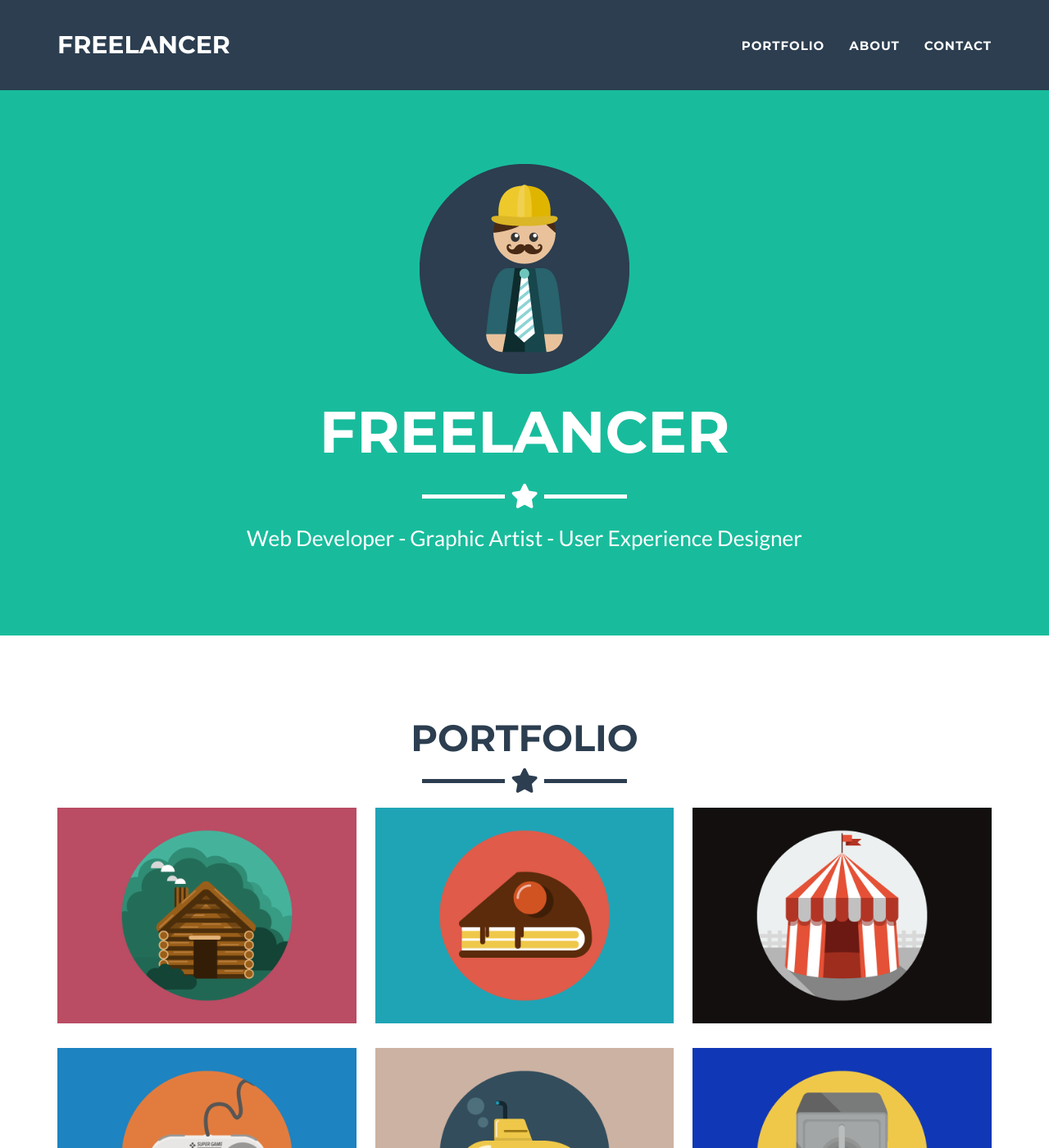
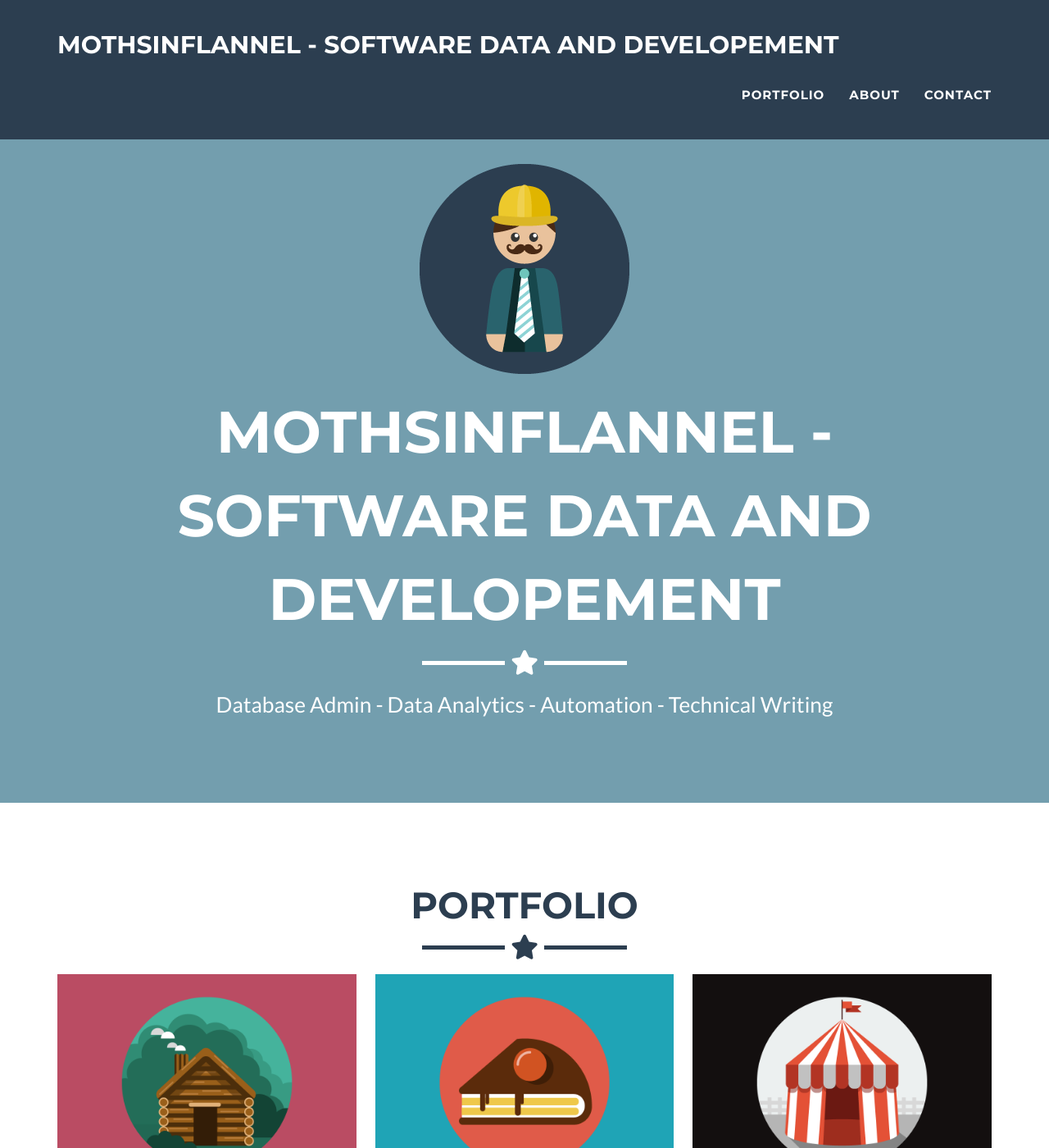
Before and after one commit to MothsinFlannel/mothsinflannel.github.io, a Jekyll site: the page built from _posts/2014-07-18-project-1.markdown, in a window 1280 px wide and 1400 px high. Shown: the whole window at 82% size. Built offline with Jekyll 4.4.1, drawn with Linux system fonts in a browser that asks for light colours.

Commit message:
Update _config.yml

```diff
--- a/_config.yml
+++ b/_config.yml
@@ -1,11 +1,11 @@
 # Site settings
-title: Freelancer
-email: your-email@domain.com
-url: https://github.com/jeromelachaud/freelancer-theme
-description: "Write an awesome description for your new site here. You can edit this line in _config.yml. It will appear in your document head meta (for Google search results) and in your feed.xml site description."
-keywords: "your keywords, separated by commas"
-skills: "Web Developer - Graphic Artist - User Experience Designer"
-meta_author: LastName FirstName
+title: MothsinFlannel - Software Data and Developement
+email: mothsinflannel@gmail.com
+url: https://mothsinflannel.github.io/
+description: "Resume and Portfolio for James Harrell aka MothsinFlannel, a self-taught developer specializing in Data Administration and Automation"
+keywords: "data, database, analytics, technical, writing, technical writing, automation, python, python developer, developer, sql"
+skills: "Database Admin - Data Analytics - Automation - Technical Writing"
+meta_author: Harrell James
 
 # Google webmaster tools
 google_verify:
@@ -25,9 +25,9 @@ disqus_shortname: myshortname
 
 # Color settings (hex-codes without the leading hash-tag)
 color:
-  primary: 18bc9c #80B3FF
+  primary: 739eae #739eae
   primary-rgb: "24,288,156" #"128,179,255"
-  secondary: 2c3e50 #FD6E8A
+  secondary: 2c3e50 #2c3e50
   secondary-dark: 233140 #A2122F
 
 # Footer settings
```
